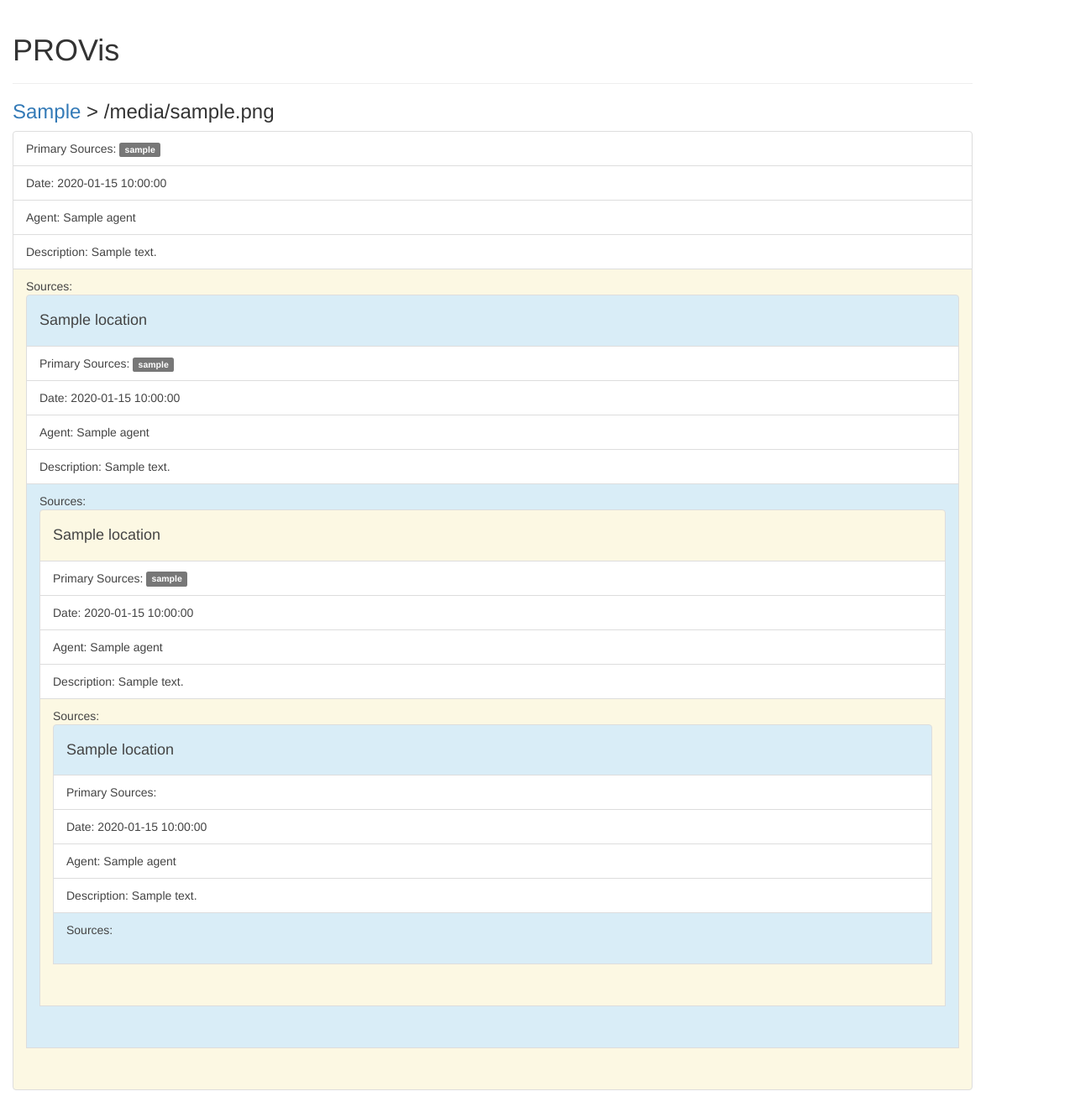
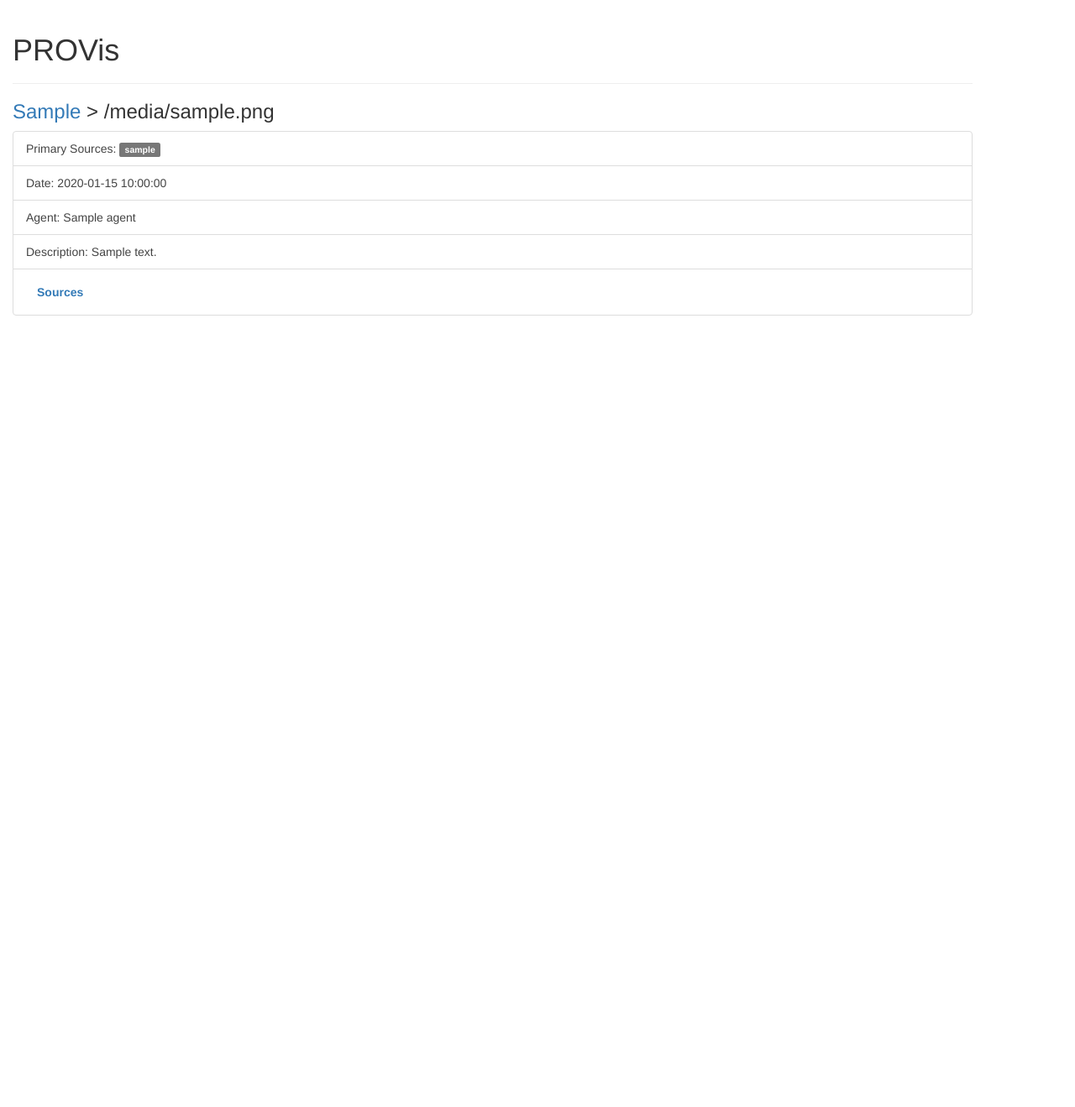
Before and after one commit to diggr/pit, a Flask app: template pit/provis/templates/file_prov.html in a window 1280 px wide. Shown: the whole page at 84% size. After the commit the page ends 376 px from the top, so only its background shows below. Run offline with Flask 2, Linux system fonts and the light colour scheme; the template is opened without the code that fills it: most values are stand-ins (such as "Sample title", 1, 10 or a date in 2020); some libraries are stand-ins or nearby versions.

Commit message:
provis file view : show/hide sources added

```diff
--- a/pit/provis/templates/file_prov.html
+++ b/pit/provis/templates/file_prov.html
@@ -9,7 +9,11 @@
     <!-- Bootstrap -->
     <link rel="stylesheet" href="https://maxcdn.bootstrapcdn.com/bootstrap/3.3.7/css/bootstrap.min.css" integrity="sha384-BVYiiSIFeK1dGmJRAkycuHAHRg32OmUcww7on3RYdg4Va+PmSTsz/K68vbdEjh4u" crossorigin="anonymous">
     <!-- Latest compiled and minified JavaScript -->
+    <script src="https://ajax.googleapis.com/ajax/libs/jquery/3.3.1/jquery.min.js"></script>
+
     <script src="https://maxcdn.bootstrapcdn.com/bootstrap/3.3.7/js/bootstrap.min.js" integrity="sha384-Tc5IQib027qvyjSMfHjOMaLkfuWVxZxUPnCJA7l2mCWNIpG9mGCD8wGNIcPD7Txa" crossorigin="anonymous"></script>
+
+
 
     <style>
             .list-group-item {color: #444;}
@@ -38,13 +42,20 @@
             <li class="list-group-item">Agent: {{prov.agent}}</li>
             <li class="list-group-item">Description: {{prov.activity_desc}}</li>
             {%if prov.sources is not none %}
-            <li class="list-group-item  list-group-item-warning">
+            <li class="list-group-item">
 
-                Sources:
-                    <ul class="list-group">
+                <a class="btn btn-light" data-toggle="collapse" href="#sources-0" role="button" aria-expanded="false" aria-controls="sources-0">
+                    <b>Sources</b>
+                </a>
+
+                <div class="collapse" id="sources-0">
+
+
+                    <ul class="list-group" class="collapse">
+
                     {% set count = [1] %}
+                    {% for source in prov.sources recursive %}
 
-                    {% for source in prov.sources recursive %}
                         {% if count[0] % 2 == 0 %}
                         <li class="list-group-item  list-group-item-warning">
                         {% else %}
@@ -62,24 +73,27 @@
                         <li class="list-group-item">Agent: {{source.agent}}</li>
                         <li class="list-group-item">Description: {{source.activity_desc}}</li>
 
-                        {% if count[0] % 2 == 0 %}
-                        <li class="list-group-item  list-group-item-warning">
-                        {% else %}
-                        <li class="list-group-item  list-group-item-info">
-                        {% endif %}
-                            Sources:
-                            {% if source.sources %}
+
+                        <li class="list-group-item ">
+
+
+                            <a class="btn btn-light" data-toggle="collapse" href="#sources-{{count[0]}}" role="button" aria-expanded="false" aria-controls="sources-{{count[0]}}">
+                                <b>Sources</b>
+                            </a>
+
+                            <div id="sources-{{count[0]}}" class="collapse">
                                 <ul class="list-group">
                                     {% if count.append(count.pop() + 1) %}{% endif %}
                                     {{ loop(source.sources) }}
                                 </ul>
-                            {% else %}
-                            None
-                            {% endif %}
+                            </div>
+
                         </li>
                         <li style="list-style: none; height:20px;"> </li>
                     {% endfor %}
                     </ul>
+
+                </div>
 
 
             </li>
```
Lines whose indentation alone changed are shown as unchanged.
